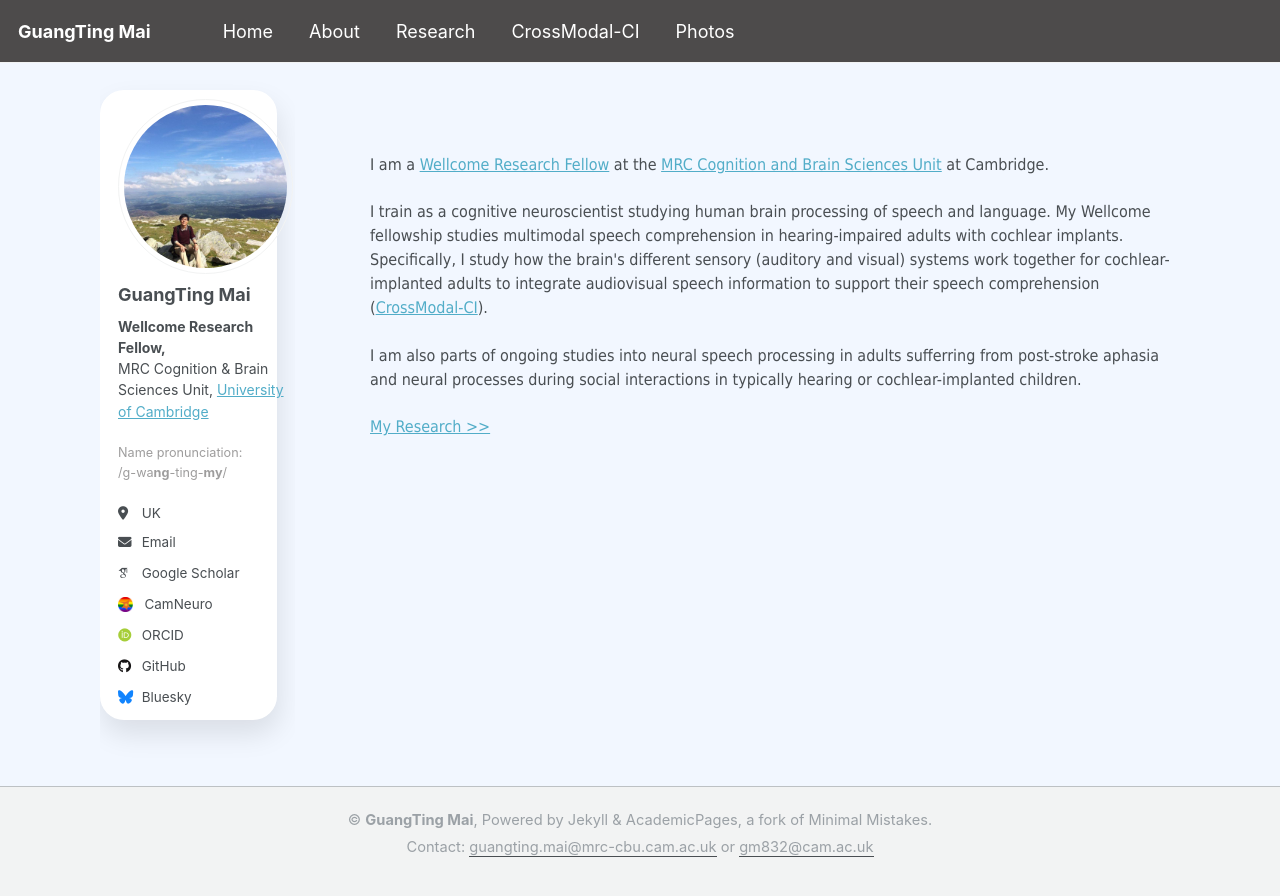
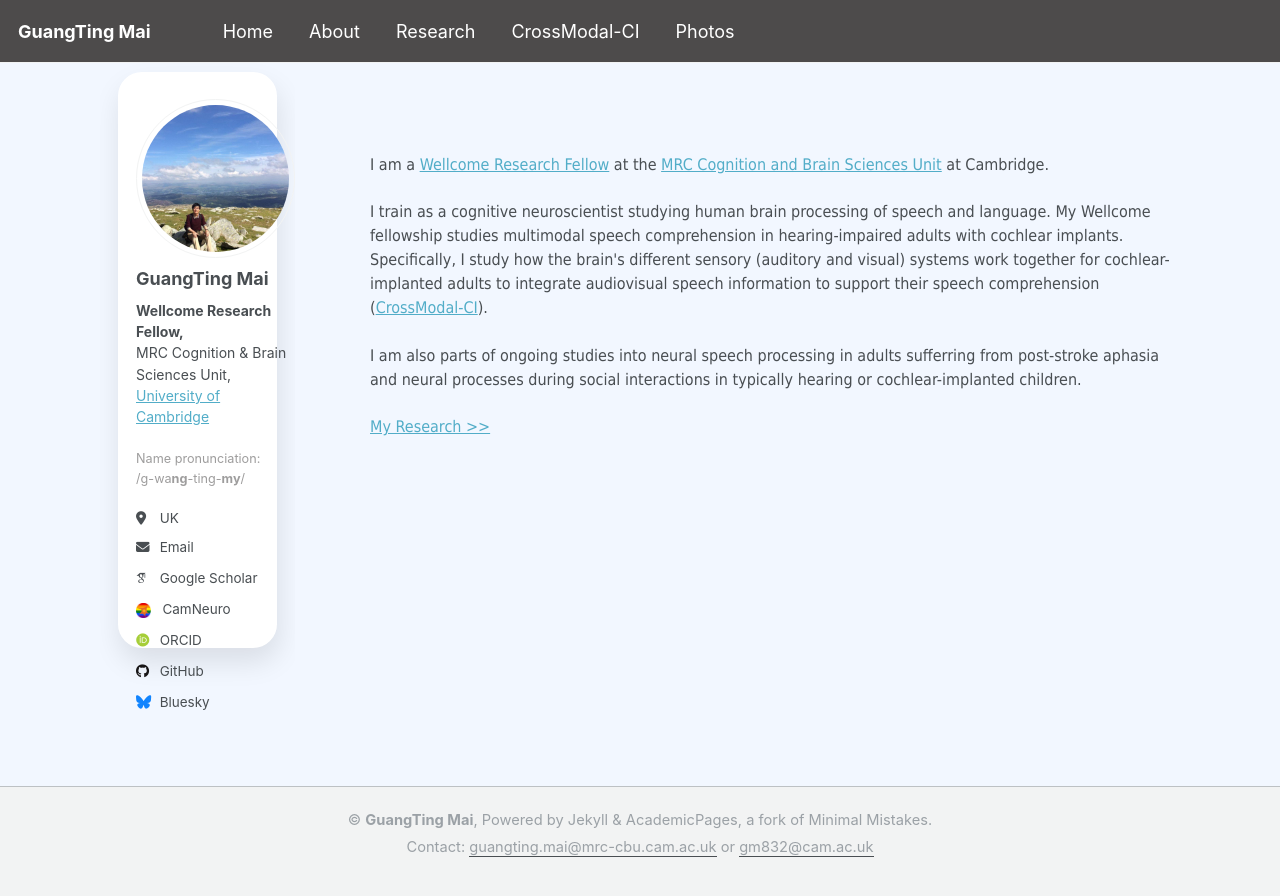
Before and after one commit to guangtingmai/guangtingmai.github.io, a Jekyll site: the page built from _pages/readme.html, in a window 1280 px wide. Shown: the top 896 px of the page. Built offline with Jekyll 4.4.1, drawn with Linux system fonts in a browser that asks for light colours; some web fonts are replaced.

Commit message:
Update custom.scss

```diff
--- a/_sass/custom.scss
+++ b/_sass/custom.scss
@@ -79,17 +79,17 @@
 
 .sidebar {
   position: relative;
-  padding-left: 1rem !important;
-  width: 20rem;
+  padding-left: 2rem !important;
+  width: 25rem;
 }
 
 .sidebar::before {
   content: "";
   position: absolute;
-  top: 3rem;            /* Start at top of sidebar */
-  left: 0;
+  top: 2rem;            /* Start at top of sidebar */
+  left: 1rem;
   right: 1rem;
-  height: 35rem;     /* Adjust until it covers profile + bio + follow */
+  height: 32rem;     /* Adjust until it covers profile + bio + follow */
   background: #fff;
   border-radius: 24px;
   box-shadow: 2px 14px 28px rgba(0,0,0,0.1);
```
